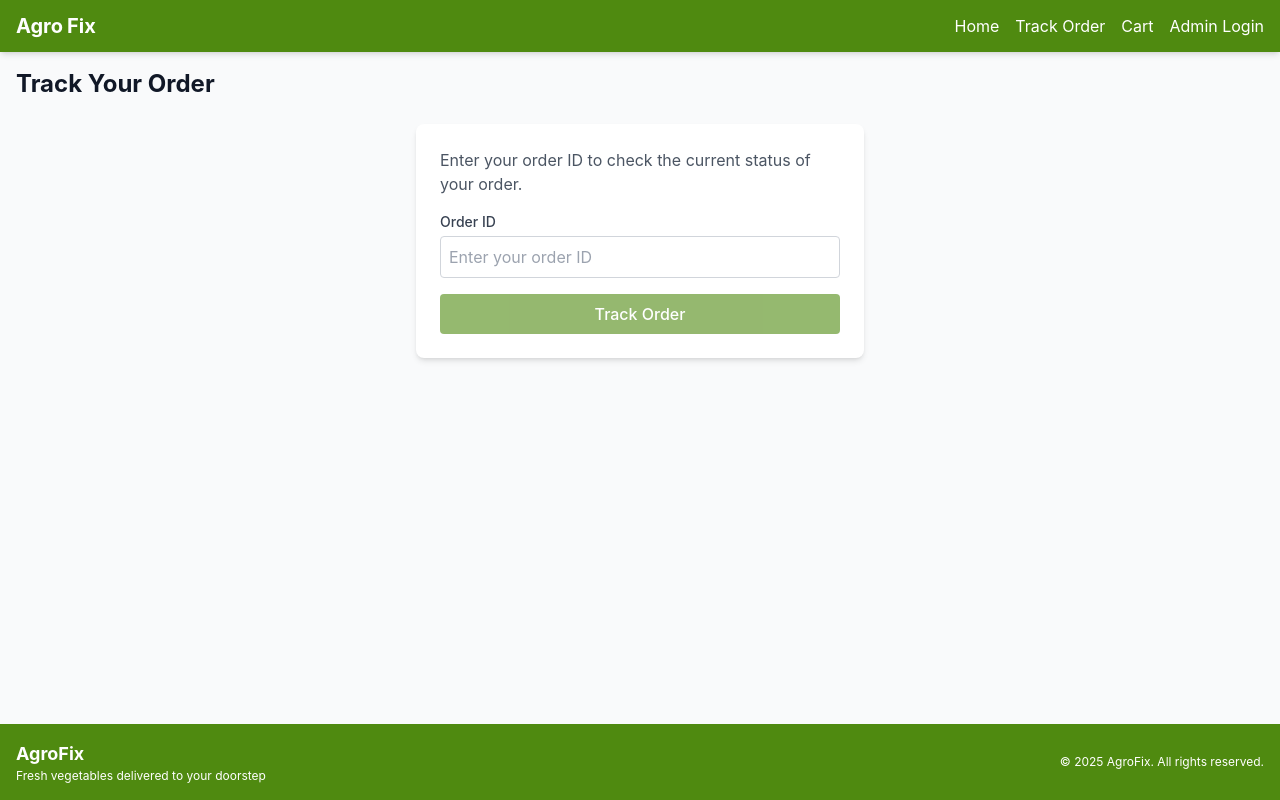
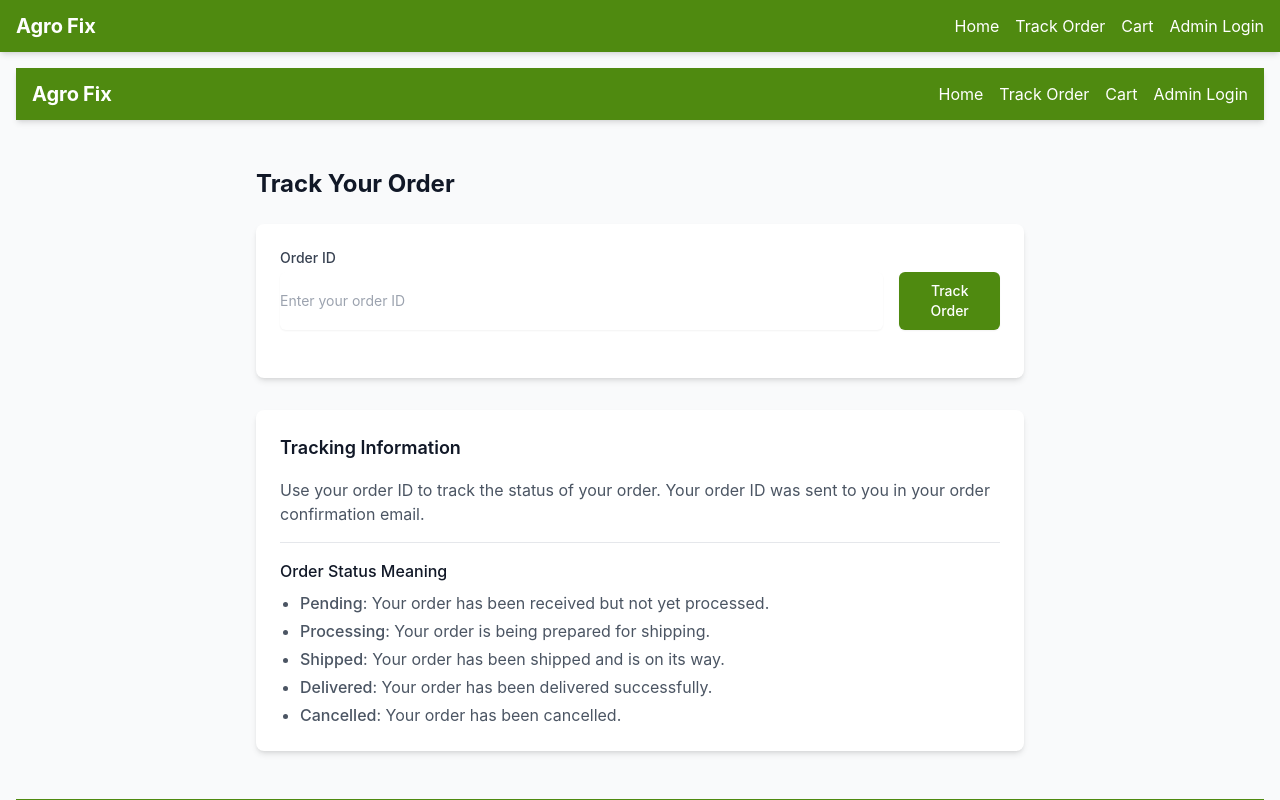
Before and after one commit to Nikhilgup12/agrofix_frontend, a React (Create React App) app: page /order-status in a window 1280 px wide. Shown: the top 800 px of the page. Built offline with nearby package versions, Linux system fonts and the light colour scheme; no server answers.

Commit message:
Fix order tracking and product display issues

```diff
--- a/src/components/OrderStatus/OrderDetails.jsx
+++ b/src/components/OrderStatus/OrderDetails.jsx
@@ -2,6 +2,7 @@ import { useState, useEffect } from 'react';
 import { formatCurrency } from '../../utils/formatCurrency';
 import Loader from '../UI/Loader';
 import Alert from '../UI/Alert';
+import api from '../../utils/api';
 
 const OrderDetails = ({ orderId }) => {
   const [order, setOrder] = useState(null);
@@ -16,18 +17,13 @@ const OrderDetails = ({ orderId }) => {
         setIsLoading(true);
         setError(null);
 
-        const response = await fetch(`${process.env.REACT_APP_API_URL}/orders/${orderId}`);
-
-        if (!response.ok) {
-          throw new Error(response.status === 404
-            ? 'Order not found. Please check the order ID and try again.'
-            : 'Failed to fetch order details.');
-        }
-
-        const data = await response.json();
+        console.log(`Fetching order details for ID: ${orderId}`);
+        const data = await api.get(`orders/${orderId}`);
+        console.log('Order details received:', data);
         setOrder(data);
       } catch (err) {
-        setError(err.message);
+        console.error('Error fetching order details:', err);
+        setError(err.message || 'Failed to fetch order details. Please try again.');
       } finally {
         setIsLoading(false);
       }
@@ -41,11 +37,27 @@ const OrderDetails = ({ orderId }) => {
   }
 
   if (error) {
-    return <Alert type="error" message={error} />;
+    return (
+      <Alert
+        type="error"
+        message={error}
+        className="mb-4"
+      />
+    );
   }
 
   if (!order) {
-    return null;
+    return (
+      <div className="text-center py-8 bg-gray-50 rounded-lg">
+        <svg className="mx-auto h-12 w-12 text-gray-400" fill="none" viewBox="0 0 24 24" stroke="currentColor">
+          <path strokeLinecap="round" strokeLinejoin="round" strokeWidth="2" d="M9 5H7a2 2 0 00-2 2v12a2 2 0 002 2h10a2 2 0 002-2V7a2 2 0 00-2-2h-2M9 5a2 2 0 002 2h2a2 2 0 002-2M9 5a2 2 0 012-2h2a2 2 0 012 2m-3 7h3m-3 4h3m-6-4h.01M9 16h.01" />
+        </svg>
+        <h3 className="mt-2 text-sm font-medium text-gray-900">No order found</h3>
+        <p className="mt-1 text-sm text-gray-500">
+          The order ID may be incorrect or the order has been removed.
+        </p>
+      </div>
+    );
   }
 
   // Get status color based on order status
--- /dev/null
+++ b/src/components/OrderStatus/OrderStatus.jsx
@@ -0,0 +1,102 @@
+import { useState } from 'react';
+import OrderDetails from './OrderDetails';
+import { useNavigate, useLocation } from 'react-router-dom';
+
+const OrderStatus = () => {
+  const [orderId, setOrderId] = useState('');
+  const [trackingStarted, setTrackingStarted] = useState(false);
+  const [validationError, setValidationError] = useState('');
+  const navigate = useNavigate();
+  const location = useLocation();
+  const queryParams = new URLSearchParams(location.search);
+  const orderIdFromUrl = queryParams.get('orderId');
+
+  // If orderId is in the URL, use it for tracking
+  useState(() => {
+    if (orderIdFromUrl) {
+      setOrderId(orderIdFromUrl);
+      setTrackingStarted(true);
+    }
+  }, [orderIdFromUrl]);
+
+  const handleSubmit = (e) => {
+    e.preventDefault();
+
+    // Validate order ID
+    if (!orderId.trim()) {
+      setValidationError('Please enter an order ID');
+      return;
+    }
+
+    setValidationError('');
+    setTrackingStarted(true);
+
+    // Update URL with order ID for bookmarking
+    navigate(`/order-status?orderId=${orderId}`, { replace: true });
+  };
+
+  return (
+    <div className="container mx-auto px-4 py-8">
+      <div className="max-w-3xl mx-auto">
+        <h1 className="text-2xl font-bold text-gray-900 mb-6">Track Your Order</h1>
+
+        <div className="bg-white shadow-md rounded-lg p-6 mb-8">
+          <form onSubmit={handleSubmit} className="mb-6">
+            <div className="mb-4">
+              <label htmlFor="orderId" className="block text-sm font-medium text-gray-700 mb-1">
+                Order ID
+              </label>
+              <div className="flex space-x-4">
+                <input
+                  type="text"
+                  id="orderId"
+                  value={orderId}
+                  onChange={(e) => setOrderId(e.target.value)}
+                  className={`block w-full rounded-md border-gray-300 shadow-sm focus:border-primary focus:ring-primary sm:text-sm ${
+                    validationError ? 'border-red-500' : ''
+                  }`}
+                  placeholder="Enter your order ID"
+                />
+                <button
+                  type="submit"
+                  className="inline-flex justify-center py-2 px-4 border border-transparent shadow-sm text-sm font-medium rounded-md text-white bg-primary hover:bg-primary-dark focus:outline-none focus:ring-2 focus:ring-offset-2 focus:ring-primary"
+                >
+                  Track Order
+                </button>
+              </div>
+              {validationError && (
+                <p className="mt-2 text-sm text-red-600">{validationError}</p>
+              )}
+            </div>
+          </form>
+
+          {trackingStarted && (
+            <div className="mt-6">
+              <h2 className="text-lg font-semibold text-gray-900 mb-4">Order Details</h2>
+              <OrderDetails orderId={orderId} />
+            </div>
+          )}
+        </div>
+
+        <div className="bg-white shadow-md rounded-lg p-6">
+          <h2 className="text-lg font-semibold text-gray-900 mb-4">Tracking Information</h2>
+          <p className="text-gray-600 mb-4">
+            Use your order ID to track the status of your order. Your order ID was sent to you in your order confirmation email.
+          </p>
+          <div className="border-t border-gray-200 pt-4">
+            <h3 className="text-md font-medium text-gray-900 mb-2">Order Status Meaning</h3>
+            <ul className="list-disc pl-5 text-gray-600 space-y-1">
+              <li><span className="font-medium">Pending</span>: Your order has been received but not yet processed.</li>
+              <li><span className="font-medium">Processing</span>: Your order is being prepared for shipping.</li>
+              <li><span className="font-medium">Shipped</span>: Your order has been shipped and is on its way.</li>
+              <li><span className="font-medium">Delivered</span>: Your order has been delivered successfully.</li>
+              <li><span className="font-medium">Cancelled</span>: Your order has been cancelled.</li>
+            </ul>
+          </div>
+        </div>
+      </div>
+    </div>
+  );
+};
+
+export default OrderStatus;
--- a/src/components/Products/ProductCard.jsx
+++ b/src/components/Products/ProductCard.jsx
@@ -2,6 +2,7 @@ import { useState, useEffect } from 'react';
 import { useCart } from '../../hooks/useCart';
 import { formatCurrency } from '../../utils/formatCurrency';
 import Button from '../UI/Button';
+import { DIRECT_API_URL } from '../../utils/api';
 
 const ProductCard = ({ product }) => {
   const [isAddingToCart, setIsAddingToCart] = useState(false);
@@ -19,23 +20,28 @@ const ProductCard = ({ product }) => {
   const getImageUrl = (imageUrl) => {
     if (!imageUrl) return null;
 
-    // If it's a full URL, return as is
+    // If it's a full URL, ensure it uses HTTPS
     if (imageUrl.startsWith('http')) {
-      return imageUrl;
+      // Convert http to https if needed
+      return imageUrl.replace(/^http:\/\//i, 'https://');
     }
 
     // For relative paths starting with /uploads
     if (imageUrl.startsWith('/uploads')) {
-      return `http://localhost:5000${imageUrl}`;
+      // Use the backend API URL but remove the /api part
+      const baseUrl = DIRECT_API_URL.replace('/api', '');
+      return `${baseUrl}${imageUrl}`;
     }
 
     // For other relative paths without leading slash
     if (!imageUrl.startsWith('/')) {
-      return `http://localhost:5000/${imageUrl}`;
+      // Use the backend API URL but remove the /api part
+      const baseUrl = DIRECT_API_URL.replace('/api', '');
+      return `${baseUrl}/${imageUrl}`;
     }
 
-    // Default case, just return the image URL
-    return imageUrl;
+    // Default case, use a placeholder image
+    return "https://via.placeholder.com/200x150?text=No+Image";
   };
 
   const handleAddToCart = () => {
--- a/src/pages/OrderStatusPage.jsx
+++ b/src/pages/OrderStatusPage.jsx
@@ -1,72 +1,12 @@
-import { useState } from 'react';
-import { useSearchParams } from 'react-router-dom';
-import OrderDetails from '../components/OrderStatus/OrderDetails';
-import Button from '../components/UI/Button';
+import React from 'react';
+import OrderStatus from '../components/OrderStatus/OrderStatus';
+import Layout from '../components/Layout/Layout';
 
 const OrderStatusPage = () => {
-  const [searchParams] = useSearchParams();
-  const urlOrderId = searchParams.get('id');
-
-  const [orderId, setOrderId] = useState(urlOrderId || '');
-  const [isSubmitted, setIsSubmitted] = useState(!!urlOrderId);
-
-  const handleSubmit = (e) => {
-    e.preventDefault();
-    setIsSubmitted(true);
-  };
-
   return (
-    <div>
-      <h1 className="text-2xl font-bold mb-6">Track Your Order</h1>
-
-      {!isSubmitted ? (
-        <div className="bg-white rounded-lg shadow-md p-6 max-w-md mx-auto">
-          <p className="mb-4 text-gray-600">
-            Enter your order ID to check the current status of your order.
-          </p>
-          <form onSubmit={handleSubmit}>
-            <div className="mb-4">
-              <label
-                htmlFor="orderId"
-                className="block text-sm font-medium text-gray-700 mb-1"
-              >
-                Order ID
-              </label>
-              <input
-                type="text"
-                id="orderId"
-                value={orderId}
-                onChange={(e) => setOrderId(e.target.value)}
-                className="input"
-                placeholder="Enter your order ID"
-                required
-              />
-            </div>
-
-            <Button
-              type="submit"
-              className="w-full"
-              disabled={!orderId.trim()}
-            >
-              Track Order
-            </Button>
-          </form>
-        </div>
-      ) : (
-        <div>
-          <div className="mb-4">
-            <Button
-              variant="outline"
-              onClick={() => setIsSubmitted(false)}
-            >
-              ← Track another order
-            </Button>
-          </div>
-
-          <OrderDetails orderId={orderId} />
-        </div>
-      )}
-    </div>
+    <Layout>
+      <OrderStatus />
+    </Layout>
   );
 };
 
```
Also changed, not shown: 2 other files (tests, documents, lock files or other folders).
